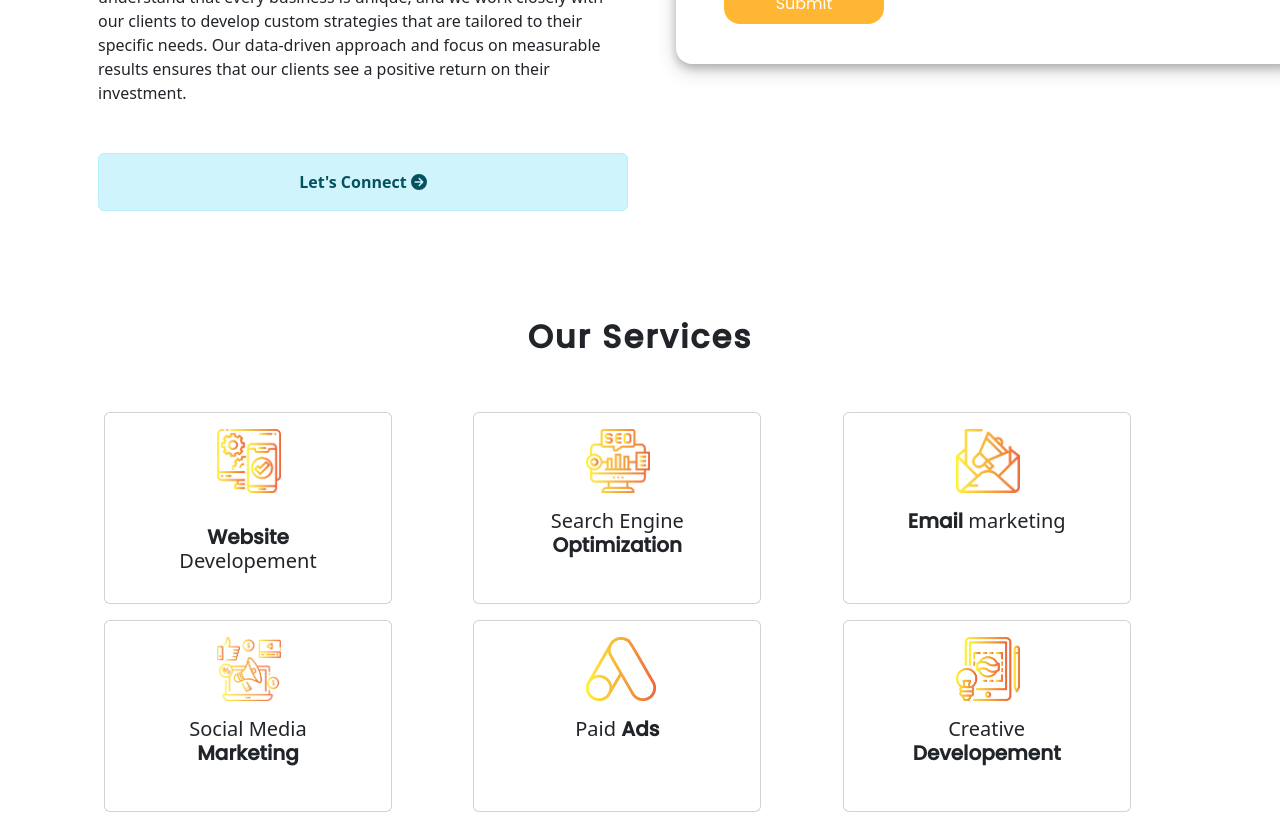
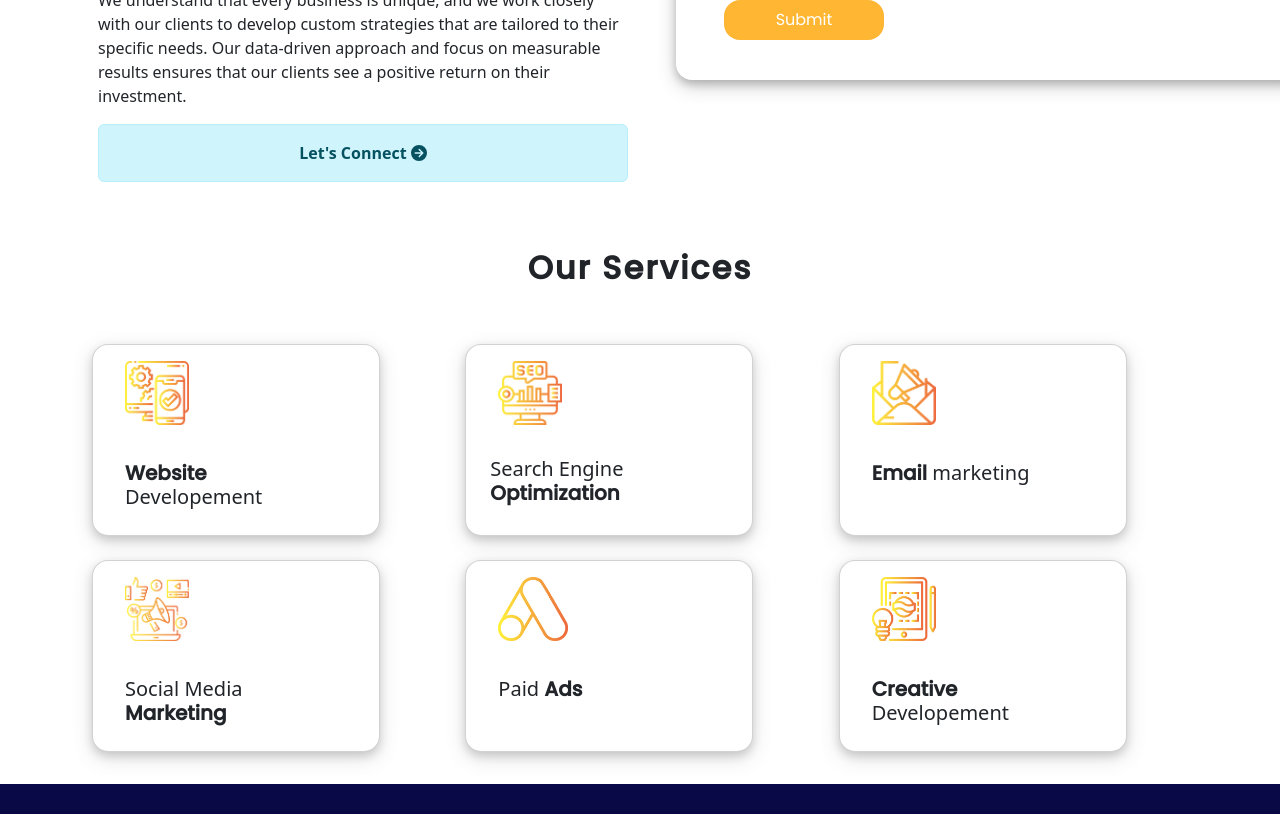
Before and after one commit to zeeyan23/Arohawebsite, a React (Create React App) app: page / in a window 1280 px wide. Shown: the part 600-1414 px from the top of the page. Built offline with nearby package versions, Linux system fonts and the light colour scheme; the HTML template or start-up script is replaced by a standard one.

Commit message:
updated design

```diff
--- a/src/components/Form/ConnectForm.js
+++ b/src/components/Form/ConnectForm.js
@@ -84,6 +84,7 @@ export const ConnectForm = () => {
       enteredLocation === ""
     ) {
       setValidated(false);
+
     } else {
       axios
         .post(
@@ -112,9 +113,6 @@ export const ConnectForm = () => {
         .catch((error) => {
           console.log(error);
         });
-    }
-    setValidated(true);
-
         const res = await fetch("/register",{
           method:"POST",
           headers:{
@@ -130,6 +128,10 @@ export const ConnectForm = () => {
           })
         })
         console.log(res)
+    }
+    setValidated(true);
+
+
   };
 
 
--- a/src/components/Navbar/header.module.css
+++ b/src/components/Navbar/header.module.css
@@ -49,7 +49,7 @@
    width: 100%;
    padding: 13px;
    margin-left: auto;
-   background-image: linear-gradient(rgb(42, 42, 175), black);
+   background-image: linear-gradient(#131b4b,#060a20);
 }
 .navFont{
     font-family: 'Poppins', sans-serif;
@@ -59,7 +59,7 @@
 .containerNav{
   background-color: white;
   position: relative;
-  top: 0.8em;
+  top:3em;
   border-radius: 1em;
   box-shadow: 0 4px 8px 0 rgba(0, 0, 0, 0.2), 0 6px 20px 0 rgba(0, 0, 0, 0.19);
 }
--- a/src/components/OurServices/OurServices.js
+++ b/src/components/OurServices/OurServices.js
@@ -11,91 +11,95 @@ function OurServices() {
   return (
     <Container className={classes.Container} id="services">
       <Row>
-        <Col className="mt-5">
+        <Col className="mt-4">
           <h2 className={classes.boldText1}>Our Services</h2>
         </Col>
       </Row>
-      <Row className="mt-5" id={classes.rowLeft}>
+      <Row className="mt-5">
         <Col>
-          <Card className={classes.ourservices}>
+          <Card className={classes.cardDesign}>
             <Card.Img
               variant="top"
-              className={classes.imageStyle}
-              height="50"
+              className={classes.iconStyle}
               src={webImage}
             />
             <Card.Body>
-              <Card.Title className="mt-3">
-                <span className={classes.boldText}>Website</span> Developement
+              <Card.Title className={classes.textContainer}>
+                <span className={classes.boldText}>Website </span><span className={classes.normalText}>Developement</span>
               </Card.Title>
             </Card.Body>
           </Card>
         </Col>
         <Col className={classes.mobileStyle}>
-          <Card className={classes.ourservices}>
-            <Card.Img variant="top" className={classes.imageStyle} src={seo} />
-            <Card.Body>
+          <Card className={classes.cardDesign}>
+            <Card.Img
+              variant="top"
+              className={classes.iconStyle}
+              src={seo} />
+            <Card.Body className={classes.textSeoContainer}>
               <Card.Title>
-                Search Engine{" "}
-                <span className={classes.boldText}>Optimization</span>
+                <span className={classes.normalText}>Search Engine</span>
+                <span className={classes.boldText}> Optimization</span>
               </Card.Title>
             </Card.Body>
           </Card>
         </Col>
-        <Col className={classes.mobileStyle} id={classes.em}>
-          <Card className={classes.ourservices}>
+        <Col className={classes.mobileStyle}>
+          <Card className={classes.cardDesign}>
             <Card.Img
               variant="top"
-              className={classes.imageStyle}
+              className={classes.iconStyle}
               src={Email}
             />
             <Card.Body>
-              <Card.Title>
-                <span className={classes.boldText}>Email</span> marketing
+              <Card.Title className={classes.textEmailContainer}>
+                <span className={classes.boldText}>Email </span><span className={classes.normalText}>marketing</span>
               </Card.Title>
             </Card.Body>
           </Card>
         </Col>
-        <Col className={classes.mobileStyle} id={classes.sp}>
-          <Card className={classes.ourservices}>
+        <Col id={classes.rowTopCard}>
+          <Card className={classes.cardDesign}>
             <Card.Img
               variant="top"
-              className={classes.imageStyle}
+              className={classes.iconStyle}
               src={Social}
             />
             <Card.Body>
-              <Card.Title>
-                Social Media <span className={classes.boldText}>Marketing</span>
+              <Card.Title className={classes.textContainer}>
+                <span className={classes.normalText}>Social Media </span><span className={classes.boldText}>Marketing</span>
               </Card.Title>
             </Card.Body>
           </Card>
         </Col>
-        <Col className={classes.mobileStyle} id={classes.sp}>
-          <Card className={classes.ourservices}>
-            <Card.Img variant="top" className={classes.imageStyle} src={Ads} />
+        <Col id={classes.rowTopCard}>
+          <Card className={classes.cardDesign}>
+            <Card.Img
+              variant="top"
+              className={classes.iconStyle}
+              src={Ads} />
             <Card.Body>
-              <Card.Title className={classes.paidTextStyle}>
-                Paid <span className={classes.boldText}>Ads</span>
+              <Card.Title className={classes.textPaidContainer}>
+                <span className={classes.normalText}>Paid </span><span className={classes.boldText}>Ads</span>
               </Card.Title>
             </Card.Body>
           </Card>
         </Col>
-        <Col className={classes.mobileStyle} id={classes.sp}>
-          <Card className={classes.ourservices} id="creativeDevelopement">
+        <Col id={classes.rowTopCard}>
+          <Card className={classes.cardDesign}>
             <Card.Img
               variant="top"
-              className={classes.imageStyle}
+              className={classes.iconStyle}
               src={Creative}
             />
             <Card.Body>
-              <Card.Title>
-                Creative <span className={classes.boldText}>Developement</span>
+              <Card.Title className={classes.textContainer}>
+                <span className={classes.boldText}>Creative </span><span className={classes.normalText}>Developement</span>
               </Card.Title>
             </Card.Body>
           </Card>
         </Col>
       </Row>
-      <Row className="mt-5"></Row>
     </Container>
   );
 }
--- a/src/components/OurServices/ourservices.module.css
+++ b/src/components/OurServices/ourservices.module.css
@@ -8,32 +8,69 @@
     font-family: 'Poppins', sans-serif;
 }
 
-.imageStyle{
+.iconStyle{
     width: fit-content;
     height: 4em;
-    margin-left: 6em;
+    margin-left: 1em;
 }
-.ourservices{
+#seoText{
+    position: absolute;
+    margin-right: 6em;
+    margin-top: 1em;
+}
+.seoTitle{
+    position: absolute;
+    margin-top: 1em;
+}
+.cardDesign{
      width: 18rem;
      padding: 1em;
      height: 12rem ;
      position: relative;
      z-index: -1;
+     border-radius: 1em;
+     box-shadow: 0 4px 8px 0 rgba(73, 73, 73, 0.2), 0 6px 20px 0 rgba(84, 84, 84, 0.19);
 }
 .Container{
     max-width: 70rem;
+}
+.normalText{
+    font-weight: 400;
+}
+#rowTopCard{
+    margin-top: 1.5em;
+}
+.textContainer{
+    padding-left: 0em;
+    padding-top: 1em;
+    text-align: initial;
+}
+
+.textSeoContainer{
+    padding-left: 0.5em;
+    margin-top: 1em;
+    text-align: initial;
+}
+
+.textPaidContainer{
+    padding-left: 0em;
+    text-align: initial;
     margin-top: 1em;
 }
-#sp{
+
+.textEmailContainer{
+    padding-left: 0em;
+    text-align: initial;
     margin-top: 1em;
 }
 
 
+
 @media only screen and (max-width: 680px) {
-    .ourservices{
+    .cardDesign{
         width: auto;
     }
-    .imageStyle{
+    .iconStyle{
         width: fit-content;
         height: 4em;
         margin-left: 8em;
@@ -43,6 +80,7 @@
     }
     .paidTextStyle{
         margin-right: 1em;
+        margin-top: 1em;
     }
     /* #rowLeft{
         margin-left: 0.5em;
--- a/src/pages/Dashboard.js
+++ b/src/pages/Dashboard.js
@@ -27,7 +27,7 @@ function Dashboard() {
                 Solution by</p>
                 <span className={classes.spanText}> Aroha Group</span> */}
               </h1>
-              <h4 className={classes.quest}>Who we are?</h4>
+              <h4 className={classes.quest}>Explore New Business Solutions With Us</h4>
               <p className={classes.aboutUs}>
               Aroha group is a full
               service digital marketing agency that
@@ -36,18 +36,20 @@ function Dashboard() {
               wide range of digital marketing services, including search engine
               optimization (SEO), pay per click (PPC) advertising, social media
               marketing, content marketing, email marketing and website
-              design and development.
-              We understand that every business is unique, and we work
-              closely with our clients to develop custom strategies that are
-              tailored to their specific needs. Our data-driven approach and
-              focus on measurable results ensures that our clients see a
-              positive return on their investment.
+              design and development.<br />
+                <p className={classes.aboutUsAnother}>
+                  We understand that every business is unique, and we work
+                  closely with our clients to develop custom strategies that are
+                  tailored to their specific needs. Our data-driven approach and
+                  focus on measurable results ensures that our clients see a
+                  positive return on their investment.
+                </p>
               </p>
               <Alert variant='info' className={classes.alertBox}>
                 Let's Connect  <FontAwesomeIcon icon={faArrowCircleRight} />
               </Alert>
             </Col>
-            <Col xs={6} className='mt-5'>
+            <Col xs={6} className={classes.formTop}>
               <ConnectForm />
             </Col>
           </Row>
--- a/src/pages/dashboard.module.css
+++ b/src/pages/dashboard.module.css
@@ -23,7 +23,6 @@
     padding-bottom: 0.5em;
 }
 .headerStyle{
-    bottom:45em;
     position: fixed;
     background-color: white;
 }
@@ -50,7 +49,7 @@
     /* text-align: justify; */
 }
 .alertBox{
-    margin-top: 3em;
+    margin-top: 1em;
     margin-left: 2.4em;
     text-align: center;
     font-weight: bold;
@@ -62,7 +61,7 @@ letter-spacing: 3px;
 /* margin-left: 3em; */
 z-index: -1;
     font-weight: 800;
-    background: linear-gradient(rgb(7, 7, 80),rgb(130, 130, 191));
+    background: linear-gradient(#3a51d9,#0a0d1f);
     font-family: 'Poppins', sans-serif;
   -webkit-background-clip: text;
   -webkit-text-fill-color: transparent;
@@ -79,13 +78,17 @@ letter-spacing: 3px;
   -webkit-text-fill-color: transparent;
 
 }
+.formTop{
+    margin-top: 4em;
+}
+.aboutUsAnother{
+    margin-top: 0.2em;
+}
 .spanText{
-
     line-height: 2em;
-    background: linear-gradient(rgb(255, 233, 207), rgba(248, 137, 10, 0.938));
+    background: -webkit-linear-gradient(#ffab00, #d68552);
     -webkit-background-clip: text;
     -webkit-text-fill-color: transparent;
-
 }
 
 
```
Also changed, not shown: 1 other file (tests, documents, lock files or other folders). Lines whose indentation alone changed are shown as unchanged.
